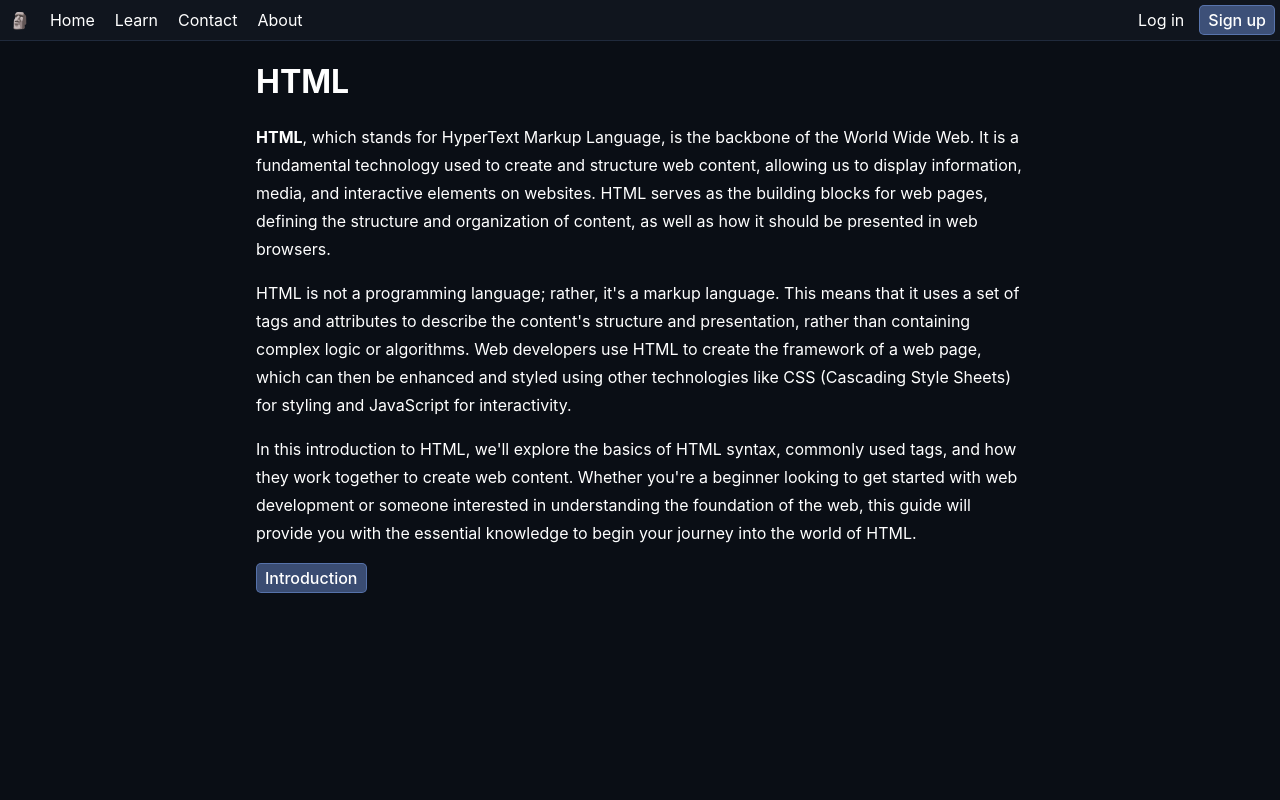
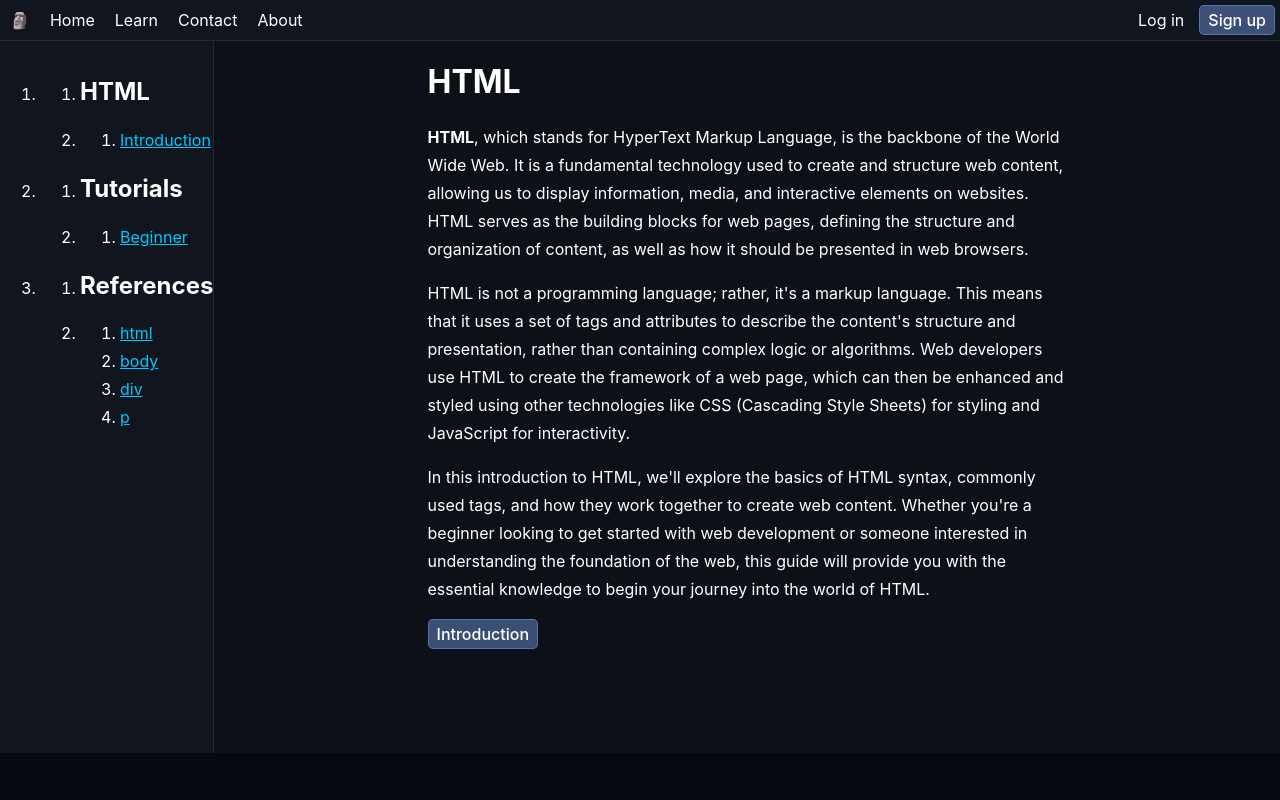
Before and after one commit to 2ITB-Dromtorp/Skoleoppgaver_andreask, a React (Create React App) app in the folder routing_test/: page /learn/html in a window 1280 px wide. Shown: the top 800 px of the page. Built offline with nearby package versions, Linux system fonts and the light colour scheme.

Commit message:
side bar

```diff
--- a/routing_test/src/App.css
+++ b/routing_test/src/App.css
@@ -222,7 +222,7 @@ a:visited {
     color: rgb(255, 255, 255);
 }
 
-nav {
+#top_bar {
     position: sticky;
     top: 0;
     display: flex;
@@ -231,6 +231,28 @@ nav {
     border-bottom: 1px solid var(--light-col-2);
     z-index: 1000;
 }
+
+/*-----*/
+
+#side_bar {
+    position: sticky;
+    top: 0;
+    display: flex;
+    flex-direction: column;
+    background-color: var(--light-col-1);
+    border-right: 1px solid var(--light-col-2);
+    z-index: 900;
+}
+
+#side_bar_main_list {
+
+}
+
+#side_bar_main_list > li {
+
+}
+
+/*-----*/
 
 /*-----*/
 .nav_list {
@@ -322,14 +344,26 @@ nav {
     background-color: var(--light-col-1);
 }
 
+/*-----*/
+
+/*-----*/
+
 #content {
     display: flex;
     flex-direction: column;
     overflow: auto;
     min-height: 100svh;
     background-color: rgb(10, 14, 21);
-    padding-bottom: 100px;
 }
+
+#learn_content {
+    display: flex;
+    flex-direction: row;
+}
+
+/*-----*/
+
+/*-----*/
 
 .standard_content_container {
     display: flex;
@@ -341,7 +375,29 @@ nav {
 
 .standard_content {
     width: 60%;
+    padding-bottom: 100px;
 }
+
+/*-----*/
+
+/*-----*/
+
+.learn_content_container {
+    display: flex;
+    flex-direction: column;
+    justify-content: center;
+    align-items: center;
+    width: 100%;
+}
+
+.learn_content {
+    width: 60%;
+    padding-bottom: 100px;
+}
+
+/*-----*/
+
+/*-----*/
 
 #footer {
     display: flex;
--- a/routing_test/src/App.js
+++ b/routing_test/src/App.js
@@ -17,22 +17,16 @@ import LearnLayout from './pages/learn/layout';
 import LearnHome from './pages/learn/home';
 
 //>learn>html
-import LearnHTMLLayout from './pages/learn/subjects/html/layout';
-
 import LearnHTMLHome from './pages/learn/subjects/html/home';
 import LearnHTMLIntroduction from './pages/learn/subjects/html/pages/introduction';
 import LearnHTMLTutorialBeginner from './pages/learn/subjects/html/pages/beginnertutorial';
 
 //>learn>css
-import LearnCSSLayout from './pages/learn/subjects/css/layout';
-
 import LearnCSSHome from './pages/learn/subjects/css/home';
 import LearnCSSIntroduction from './pages/learn/subjects/css/pages/introduction';
 import LearnCSSTutorialBeginner from './pages/learn/subjects/css/pages/beginnertutorial';
 
 //>learn>javascript
-import LearnJavaScriptLayout from './pages/learn/subjects/js/layout';
-
 import LearnJavaScriptHome from './pages/learn/subjects/js/home';
 import LearnJavaScriptIntroduction from './pages/learn/subjects/js/pages/introduction';
 import LearnJavaScriptTutorialBeginner from './pages/learn/subjects/js/pages/beginnertutorial';
@@ -43,15 +37,11 @@ import LearnReactLayout from './pages/learn/subjects/react/layout';
 import LearnReactHome from './pages/learn/subjects/react/home';
 
 //>learn>react>react
-import LearnReactReactLayout from './pages/learn/subjects/react/react/layout';
-
 import LearnReactReactHome from './pages/learn/subjects/react/react/home';
 import LearnReactReactIntroduction from './pages/learn/subjects/react/react/pages/introduction';
 import LearnReactReactTutorialBeginner from './pages/learn/subjects/react/react/pages/beginnertutorial';
 
 //>learn>react>router
-import LearnReactRouterLayout from './pages/learn/subjects/react/router/layout';
-
 import LearnReactRouterHome from './pages/learn/subjects/react/router/home';
 import LearnReactRouterIntroduction from './pages/learn/subjects/react/router/pages/introduction';
 import LearnReactRouterTutorialBeginner from './pages/learn/subjects/react/router/pages/beginnertutorial';
@@ -67,7 +57,7 @@ function App() {
                     <Route index element={<Home />} />
                     <Route path="learn" element={<LearnLayout />}>
                         <Route index element={<LearnHome />} />
-                        <Route path="html" element={<LearnHTMLLayout />}>
+                        <Route path="html">
                             <Route index element={<LearnHTMLHome />} />
                             <Route path="introduction" element={<LearnHTMLIntroduction />} />
                             <Route path="tutorial">
@@ -75,7 +65,7 @@ function App() {
                                 <Route path="beginner" element={<LearnHTMLTutorialBeginner />} />
                             </Route>
                         </Route>
-                        <Route path="css" element={<LearnCSSLayout />}>
+                        <Route path="css">
                             <Route index element={<LearnCSSHome />} />
                             <Route path="introduction" element={<LearnCSSIntroduction />} />
                             <Route path="tutorial">
@@ -83,7 +73,7 @@ function App() {
                                 <Route path="beginner" element={<LearnCSSTutorialBeginner />} />
                             </Route>
                         </Route>
-                        <Route path="javascript" element={<LearnJavaScriptLayout />}>
+                        <Route path="javascript">
                             <Route index element={<LearnJavaScriptHome />} />
                             <Route path="introduction" element={<LearnJavaScriptIntroduction />} />
                             <Route path="tutorial">
@@ -93,7 +83,7 @@ function App() {
                         </Route>
                         <Route path="react" element={<LearnReactLayout />}>
                             <Route index element={<LearnReactHome />} />
-                            <Route path="react" element={<LearnReactReactLayout />}>
+                            <Route path="react">
                                 <Route index element={<LearnReactReactHome />} />
                                 <Route path="introduction" element={<LearnReactReactIntroduction />} />
                                 <Route path="tutorial">
@@ -101,7 +91,7 @@ function App() {
                                     <Route path="beginner" element={<LearnReactReactTutorialBeginner />} />
                                 </Route>
                             </Route>
-                            <Route path="router" element={<LearnReactRouterLayout />}>
+                            <Route path="router">
                                 <Route index element={<LearnReactRouterHome />} />
                                 <Route path="introduction" element={<LearnReactRouterIntroduction />} />
                                 <Route path="tutorial">
--- a/routing_test/src/pages/learn/layout.js
+++ b/routing_test/src/pages/learn/layout.js
@@ -1,10 +1,80 @@
-import { Outlet, Link } from 'react-router-dom';
+import { Outlet, Link, useLocation } from 'react-router-dom';
+
+const ReferenceLink = ({ children, to, ...props }) => {
+    return (
+        <Link {...props} to={to} relative="">
+            {children}
+        </Link>
+    );
+}
+
+const ListLinkLi = ({ children, ...props }) => {
+    return (
+        <li {...props}>
+            {children}
+        </li>
+    );
+}
+
+const FullReferenceLink = ({ ...props }) => {
+    return (
+        <ListLinkLi>
+            <ReferenceLink {...props}></ReferenceLink>
+        </ListLinkLi>
+    );
+}
 
 const Layout = () => {
+    const loc = useLocation();
+    console.log(loc)
+
     return (
         <>
-            <div className="standard_content_container">
-                <div className="standard_content">
+            <nav id="side_bar">
+                <ol id="side_bar_main_list">
+                    <li>
+                        <ol>
+                            <li>
+                                <h2>HTML</h2>
+                            </li>
+                            <li>
+                                <ol>
+                                    <FullReferenceLink to="./introduction">Introduction</FullReferenceLink>
+                                </ol>
+                            </li>
+                        </ol>
+                    </li>
+                    <li>
+                        <ol>
+                            <li>
+                                <h2>Tutorials</h2>
+                            </li>
+                            <li>
+                                <ol>
+                                    <FullReferenceLink to="tutorial/beginner">Beginner</FullReferenceLink>
+                                </ol>
+                            </li>
+                        </ol>
+                    </li>
+                    <li>
+                        <ol>
+                            <li>
+                                <h2>References</h2>
+                            </li>
+                            <li>
+                                <ol>
+                                    <FullReferenceLink to="reference/element/html">html</FullReferenceLink>
+                                    <FullReferenceLink to="reference/element/body">body</FullReferenceLink>
+                                    <FullReferenceLink to="reference/element/div">div</FullReferenceLink>
+                                    <FullReferenceLink to="reference/element/p">p</FullReferenceLink>
+                                </ol>
+                            </li>
+                        </ol>
+                    </li>
+                </ol>
+            </nav>
+            <div className="learn_content_container">
+                <div className="learn_content">
                     <Outlet />
                 </div>
             </div>
--- a/routing_test/src/pages/learn/subjects/css/layout.js
+++ /dev/null
@@ -1,11 +0,0 @@
-import { Outlet, Link } from 'react-router-dom';
-
-const Layout = () => {
-    return (
-        <>
-            <Outlet />
-        </>
-    );
-}
-
-export default Layout;
--- a/routing_test/src/pages/learn/subjects/html/layout.js
+++ /dev/null
@@ -1,11 +0,0 @@
-import { Outlet, Link } from 'react-router-dom';
-
-const Layout = () => {
-    return (
-        <>
-            <Outlet />
-        </>
-    );
-}
-
-export default Layout;
--- a/routing_test/src/pages/learn/subjects/js/layout.js
+++ /dev/null
@@ -1,11 +0,0 @@
-import { Outlet, Link } from 'react-router-dom';
-
-const Layout = () => {
-    return (
-        <>
-            <Outlet />
-        </>
-    );
-}
-
-export default Layout;
--- a/routing_test/src/pages/learn/subjects/react/react/layout.js
+++ /dev/null
@@ -1,11 +0,0 @@
-import { Outlet, Link } from 'react-router-dom';
-
-const Layout = () => {
-    return (
-        <>
-            <Outlet />
-        </>
-    );
-}
-
-export default Layout;
--- a/routing_test/src/pages/learn/subjects/react/router/layout.js
+++ /dev/null
@@ -1,11 +0,0 @@
-import { Outlet, Link } from 'react-router-dom';
-
-const Layout = () => {
-    return (
-        <>
-            <Outlet />
-        </>
-    );
-}
-
-export default Layout;
--- a/routing_test/src/pages/main/layout.js
+++ b/routing_test/src/pages/main/layout.js
@@ -43,7 +43,7 @@ const Layout = () => {
     return (
         <>
             <div id="main">
-                <nav>
+                <nav id="top_bar">
                     <div id="nav_icon" className="nav_button">🗿</div>
                     <ul id="nav_list_left" className="nav_list">
                         <li className="nav_li">
@@ -63,7 +63,7 @@ const Layout = () => {
                         {accountContent}
                     </ul>
                 </nav>
-                <div id="content">
+                <div id="learn_content" className="content_container">
                     <Outlet />
                 </div>
                 <div id="footer">
```
